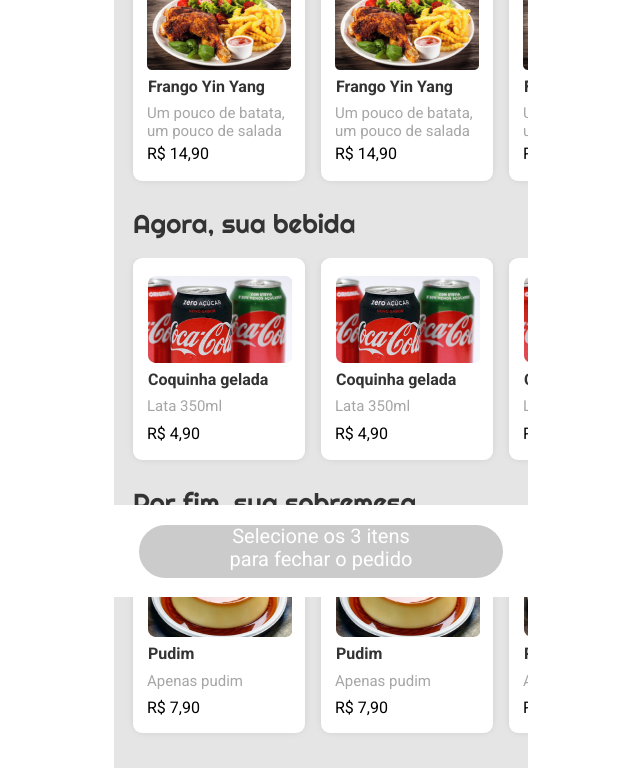
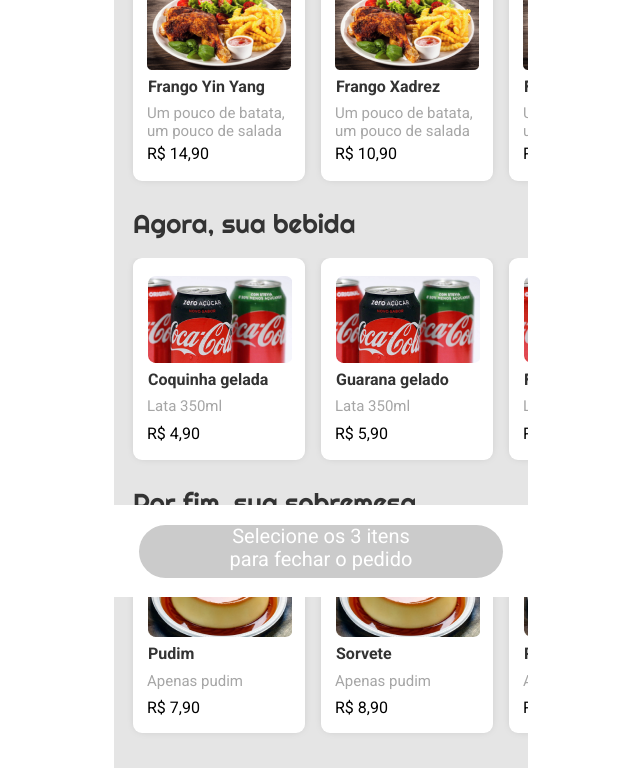
Before and after one commit to MatheusCerutti/driven_eats, a plain HTML site: page index.html in a window 1280 px wide. Shown: the part 203-971 px from the top of the page, 319-959 px from the left. Drawn offline with nearby package versions, Linux system fonts and the light colour scheme.

Commit message:
ajustes finais

```diff
--- a/index.html
+++ b/index.html
@@ -35,18 +35,18 @@
                 <div class="img1">
                     <img src="./imagens/frango_yin_yan.png"/>
                 </div>
-                <div class="nomeitem">Frango Yin Yang</div>
+                <div class="nomeitem">Frango Xadrez</div>
                 <div class="descricaoitem">Um pouco de batata, um pouco de salada</div>
-                <div class="valor">R$ 14,90</div>
+                <div class="valor">R$ 10,90</div>
                 <div class="iconeoff"><ion-icon name="checkmark-circle-sharp"></ion-icon></div>
             </div>
             <div class="opcoes1" onclick="selecionarcomida(this)" >
                 <div class="img1">
                     <img src="./imagens/frango_yin_yan.png"/>
                 </div>
-                <div class="nomeitem">Frango Yin Yang</div>
+                <div class="nomeitem">Frango Parmegiana</div>
                 <div class="descricaoitem">Um pouco de batata, um pouco de salada</div>
-                <div class="valor">R$ 14,90</div>
+                <div class="valor">R$ 20,90</div>
                 <div class="iconeoff"><ion-icon name="checkmark-circle-sharp"></ion-icon></div>
             </div>
         </div>
@@ -65,18 +65,18 @@
                 <div class="img2">
                     <img src="./imagens/coquinha.png"/>
                 </div>
-                <div class="nomeitem">Coquinha gelada</div>
+                <div class="nomeitem">Guarana gelado</div>
                 <div class="descricaoitem2">Lata 350ml</div>
-                <div class="valor2">R$ 4,90</div>
+                <div class="valor2">R$ 5,90</div>
                 <div class="iconeoff"><ion-icon name="checkmark-circle-sharp"></ion-icon></div>
             </div>
             <div class="opcoes2" onclick="selecionarbebida(this)">
                 <div class="img2">
                     <img src="./imagens/coquinha.png"/>
                 </div>
-                <div class="nomeitem">Coquinha gelada</div>
+                <div class="nomeitem">Fanta gelada</div>
                 <div class="descricaoitem2">Lata 350ml</div>
-                <div class="valor2">R$ 4,90</div>
+                <div class="valor2">R$ 2,90</div>
                 <div class="iconeoff"><ion-icon name="checkmark-circle-sharp"></ion-icon></div>
             </div>
         </div>
@@ -95,24 +95,24 @@
                 <div class="img3">
                     <img src="./imagens/pudim.png"/>
                 </div>
-                <div class="nomeitem">Pudim</div>
+                <div class="nomeitem">Sorvete</div>
                 <div class="descricaoitem2">Apenas pudim</div>
-                <div class="valor2">R$ 7,90</div>
+                <div class="valor2">R$ 8,90</div>
                 <div class="iconeoff"><ion-icon name="checkmark-circle-sharp"></ion-icon></div>
             </div>
             <div class="opcoes3" onclick="selecionarsobremesa(this)">
                 <div class="img3">
                     <img src="./imagens/pudim.png"/>
                 </div>
-                <div class="nomeitem">Pudim</div>
+                <div class="nomeitem">Picole</div>
                 <div class="descricaoitem2">Apenas pudim</div>
-                <div class="valor2">R$ 7,90</div>
+                <div class="valor2">R$ 2,00</div>
                 <div class="iconeoff"><ion-icon name="checkmark-circle-sharp"></ion-icon></div>
             </div>
         </div>
     </div>
     <div class="rodape">
-        <div class="botao" onclick="fazerpedido()">Selecione os 3 itens <br>para fechar o pedido</div>
+        <div class="botao" onclick="fazerpedido()">Selecione os 3 itens<br>para fechar o pedido</div>
     </div>
     <script src="script.js"></script>
     <script src="https://unpkg.com/ionicons@5.4.0/dist/ionicons.js"></script>
--- a/script.js
+++ b/script.js
@@ -94,9 +94,10 @@ function fazerpedido() {
    let valorc = Number(((valorcomida.innerHTML).replace('R$ ','')).replace(',', '.'));
    let valorb = Number(((valordrink.innerHTML).replace('R$ ','')).replace(',', '.'));
    let valors = Number(((valorsobremesa.innerHTML).replace('R$ ','')).replace(',', '.'));
-   let total = valorc + valorb + valors;
+   let total = (valorc + valorb + valors).toFixed(2);
 
-   let text = "Olá, gostaria de fazer o pedido:/n" + "- Prato:"+dishes+"<br> - Bebida:"+alcool+"<br> - Sobremesa:"+delicia+"<br> Total:"+total;
+
+   let text = "Olá, gostaria de fazer o pedido: \r\n- Prato: "+dishes+" \r\n- Bebida: "+alcool+" \r\n- Sobremesa: "+delicia+" \r\nTotal: R$ "+total;
    url = "https://wa.me/5527995321426?text="+encodeURIComponent(text);
-   console.log(url);
+   open(url);
 }
```
Also changed, not shown: estilos.css (line endings or trailing spaces).
